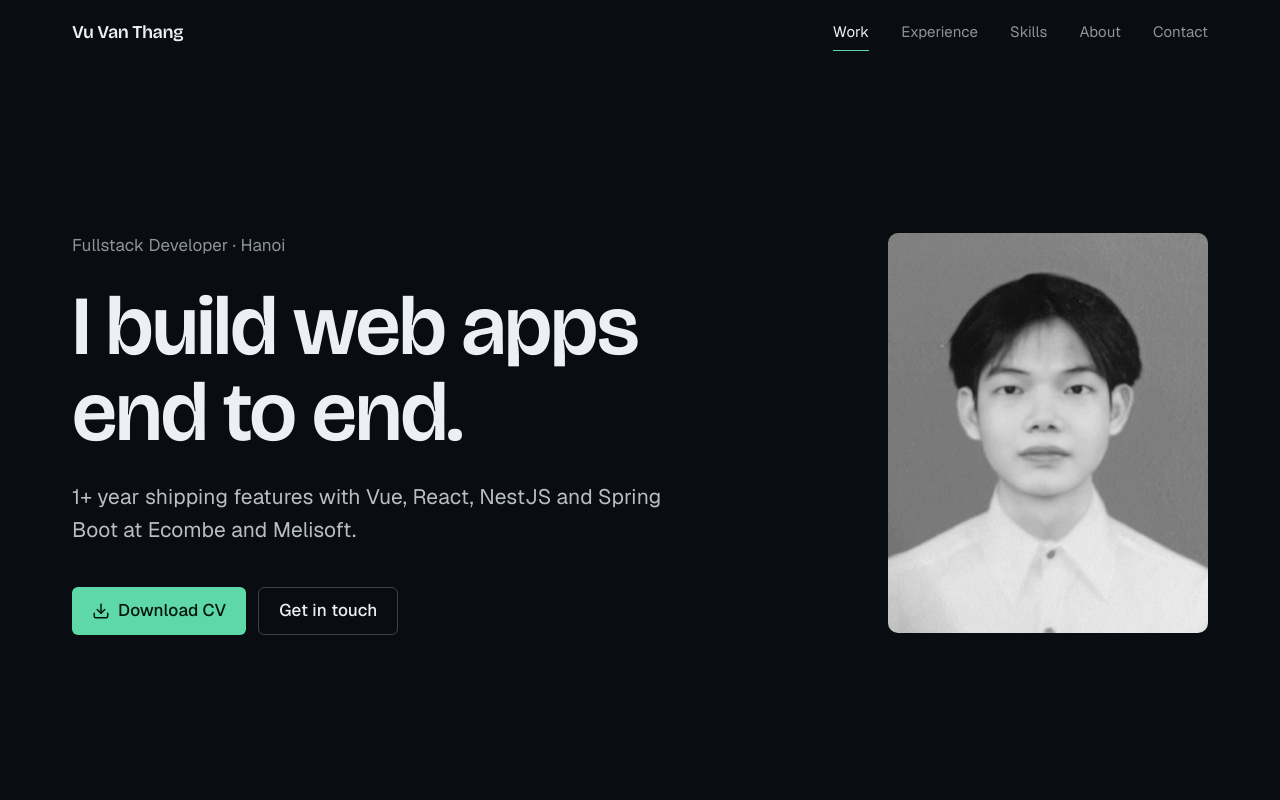
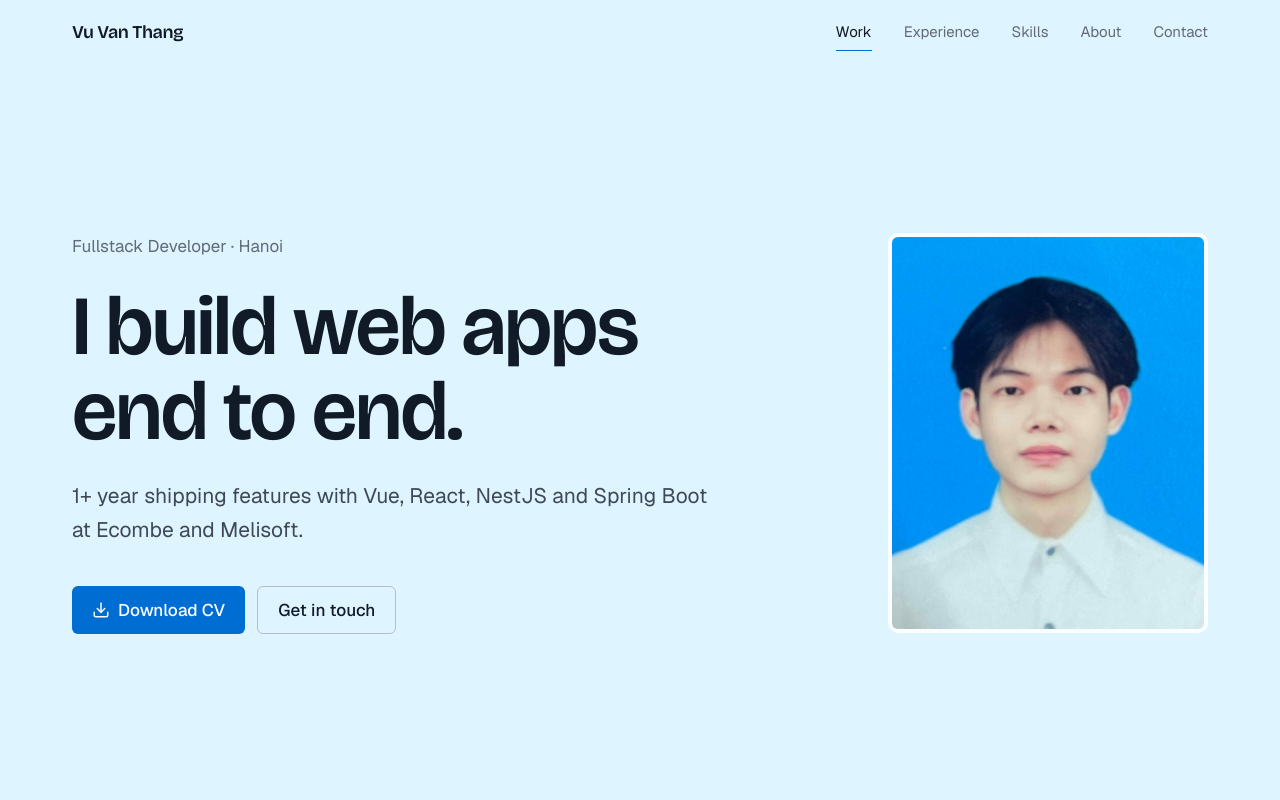
Before and after one commit to thanggw/portfolio, a React (Vite) app: page / in a window 1280 px wide. Shown: the top 800 px of the page. Built offline with nearby package versions, Linux system fonts and the light colour scheme.

Commit message:
feat: switch portfolio to a bright light theme
- Use a light palette with a blue accent taken from the portrait background
- Show the portrait in full color on a soft blue hero band
- Use the accent for the contact submit button and technology tags

```diff
--- a/index.html
+++ b/index.html
@@ -4,7 +4,7 @@
     <meta charset="UTF-8" />
     <link rel="icon" type="image/svg+xml" href="/portfolio/favicon.svg" />
     <meta name="viewport" content="width=device-width, initial-scale=1.0" />
-    <meta name="theme-color" content="#0f1217" />
+    <meta name="theme-color" content="#eaf4fc" />
     <meta
       name="description"
       content="Vu Van Thang, Fullstack Developer in Hanoi. Projects and experience with Vue, React, Next.js, NestJS and Spring Boot."
--- a/src/App.jsx
+++ b/src/App.jsx
@@ -226,7 +226,7 @@ function Nav() {
   return (
     <header
       className={`sticky top-0 z-40 border-b transition-colors duration-state ease-out ${
-        scrolled || open ? "border-line bg-bg" : "border-transparent bg-bg"
+        scrolled || open ? "border-line bg-bg" : "border-transparent bg-accent-soft"
       }`}
     >
       <nav className="mx-auto flex h-16 max-w-container items-center justify-between px-4 sm:px-6 lg:px-8">
@@ -293,9 +293,9 @@ const fadeUp = {
 
 function Hero() {
   return (
-    <section id="top" className="mx-auto max-w-container px-4 sm:px-6 lg:px-8">
+    <section id="top" className="bg-accent-soft">
       <motion.div
-        className="grid min-h-[calc(100dvh-4rem)] items-center gap-12 py-16 md:grid-cols-12 md:gap-8 md:py-24"
+        className="mx-auto grid min-h-[calc(100dvh-4rem)] max-w-container items-center gap-12 px-4 py-16 sm:px-6 md:grid-cols-12 md:gap-8 md:py-24 lg:px-8"
         initial="hidden"
         animate="show"
         variants={{ show: { transition: { staggerChildren: 0.06 } } }}
@@ -334,7 +334,7 @@ function Hero() {
             alt="Portrait of Vu Van Thang"
             width="360"
             height="450"
-            className="aspect-[4/5] w-full max-w-[200px] rounded object-cover grayscale md:ml-auto md:max-w-[320px]"
+            className="aspect-[4/5] w-full max-w-[200px] rounded border-4 border-bg object-cover md:ml-auto md:max-w-[320px]"
           />
         </motion.figure>
       </motion.div>
@@ -409,7 +409,7 @@ function TechList({ items }) {
       {items.map((tech) => (
         <li
           key={tech}
-          className="rounded-sm border border-line px-2.5 py-1 text-sm leading-none text-ink-2"
+          className="rounded-sm bg-accent-soft px-2.5 py-1.5 text-sm leading-none text-ink-2"
         >
           {tech}
         </li>
@@ -706,7 +706,7 @@ function ContactForm() {
       <button
         type="submit"
         disabled={sending || !form.name || !form.email || !form.message}
-        className="inline-flex h-12 items-center gap-2 rounded-sm bg-ink px-6 font-medium text-bg transition-[transform,opacity] duration-press ease-out hover:-translate-y-0.5 active:translate-y-px disabled:cursor-not-allowed disabled:opacity-50 disabled:hover:translate-y-0"
+        className="inline-flex h-12 items-center gap-2 rounded-sm bg-accent px-6 font-medium text-accent-ink transition-[transform,background-color,opacity] duration-press ease-out hover:-translate-y-0.5 hover:bg-accent-strong active:translate-y-px disabled:cursor-not-allowed disabled:opacity-50 disabled:hover:translate-y-0 disabled:hover:bg-accent"
       >
         {sending && <Loader2 size={18} className="animate-spin" aria-hidden="true" />}
         {sending ? "Sending" : "Send message"}
--- a/src/index.css
+++ b/src/index.css
@@ -3,24 +3,25 @@
 @tailwind utilities;
 
 :root {
-  --hue: 255;
-  --accent-hue: 165;
+  --hue: 245;
+  --accent-hue: 248;
 
-  /* Neutrals: near-black tinted cool; surfaces elevate by lightness */
-  --bg: oklch(15.5% 0.01 var(--hue));
-  --surface: oklch(19% 0.012 var(--hue));
-  --surface-2: oklch(23% 0.014 var(--hue));
-  --line: oklch(29% 0.014 var(--hue));
-  --line-strong: oklch(38% 0.016 var(--hue));
-  --ink: oklch(95% 0.006 var(--hue));
-  --ink-2: oklch(80% 0.01 var(--hue));
-  --ink-3: oklch(66% 0.012 var(--hue));
+  /* Neutrals: bright, lightly tinted toward the accent blue */
+  --bg: oklch(99.2% 0.003 var(--hue));
+  --surface: oklch(97.5% 0.007 var(--hue));
+  --surface-2: oklch(95% 0.01 var(--hue));
+  --line: oklch(90.5% 0.012 var(--hue));
+  --line-strong: oklch(80% 0.016 var(--hue));
+  --ink: oklch(22% 0.03 255);
+  --ink-2: oklch(40% 0.025 255);
+  --ink-3: oklch(52% 0.02 255);
 
-  /* Accent: mint from the McCE run button */
-  --accent: oklch(80% 0.13 var(--accent-hue));
-  --accent-strong: oklch(86% 0.12 var(--accent-hue));
-  --accent-ink: oklch(18% 0.03 var(--accent-hue));
-  --danger: oklch(72% 0.15 25);
+  /* Accent: the blue of the portrait background */
+  --accent: oklch(53% 0.19 var(--accent-hue));
+  --accent-strong: oklch(47% 0.19 var(--accent-hue));
+  --accent-ink: oklch(99% 0 0);
+  --accent-soft: oklch(95.5% 0.03 235);
+  --danger: oklch(54% 0.2 25);
 
   --font-display: "Bricolage Grotesque", "Geist", system-ui, sans-serif;
   --font-body: "Geist", system-ui, sans-serif;
@@ -43,7 +44,7 @@
 html {
   scroll-behavior: smooth;
   scroll-padding-top: 80px;
-  color-scheme: dark;
+  color-scheme: light;
 }
 
 body {
@@ -52,8 +53,7 @@ body {
   color: var(--ink);
   font-family: var(--font-body);
   font-size: 1.0625rem;
-  line-height: 1.7;
-  letter-spacing: 0.005em;
+  line-height: 1.65;
   -webkit-font-smoothing: antialiased;
 }
 
--- a/tailwind.config.js
+++ b/tailwind.config.js
@@ -14,6 +14,7 @@ export default {
         accent: "var(--accent)",
         "accent-strong": "var(--accent-strong)",
         "accent-ink": "var(--accent-ink)",
+        "accent-soft": "var(--accent-soft)",
         danger: "var(--danger)",
       },
       fontFamily: {
```
Also changed, not shown: public/favicon.svg.
